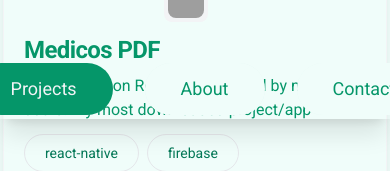
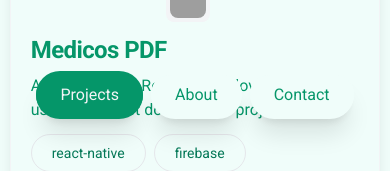
Before and after one commit to vivekneupane11/Portfolio, a Next.js app: page / in a window 390 px wide. Shown: the part 701-872 px from the top of the page. Built offline with nearby package versions, Linux system fonts and the light colour scheme; grey boxes are pictures that could not be loaded.

Commit message:
v2-with mobile design

```diff
--- a/src/app/components/MotionWrapper/index.tsx
+++ b/src/app/components/MotionWrapper/index.tsx
@@ -10,7 +10,7 @@
     const pathname = usePathname();
 
     return (
-        <motion.div className='sm:max-w-[100%] md:max-w-[95%] xl:max-w-[60%]'
+        <motion.div className='sm:max-w-[95%] md:max-w-[95%] xl:max-w-[60%]'
       initial="initial"
       key={pathname}
       animate="animate"
--- a/src/app/components/SideBar/components/FloatingButton.tsx
+++ b/src/app/components/SideBar/components/FloatingButton.tsx
@@ -21,16 +21,20 @@
 
   return (
 
-    <section className="flex sm:flex md:flex xl:hidden shadow-xl   gap-8 fixed bottom-6 z-10 flex-row pl-4 justify-center items-center w-full">
+    <section className="flex text-sm:font sm:flex md:flex xl:hidden rounded-full   gap-2 md:gap-8 fixed bottom-6 z-10 flex-row pl-0  md:pl-4 justify-center items-center w-full">
 
       {Object.entries(headerLinks).map(([path, { name }],i) => {
         let isActive = pathname === path;
         console.log(isActive,pathname);
 
         return (
-          <motion.div  initial={{ opacity: 0, x:200 *(i+1)  }}
+          <motion.div key={path}  initial={{ opacity: 0, x:200 *(i+1)  }}
           animate={{ opacity: 1, x: 0 }}
           transition={{ delay:0.2, duration: 0.7*(i+1) }}
+          className={clsx("shadow-xl rounded-full" ,{
+            "bg-teal-50":!isActive,
+            "bg-emerald-600":isActive
+          })}
           >
           <Link
             href={path}
@@ -38,7 +42,7 @@
             type="button"
             className={clsx(
 
-              "  justify-center 	capitalize  px-9 py-3  mt-1  shadow-6xl 	 hover:bg-emerald-600/100 hover:text-gray-100  focus:outline-none  font-medium rounded-full    text-center inline-flex items-center  dark:bg-gray-900  dark:border-gray-700  dark:hover:bg-gray-700  mb-1 text-lg backdrop-blur-xl",
+              "  justify-center 	capitalize  px-6  md:px-9  py-2 md:py-3  mt-1  	 hover:bg-emerald-600/100 hover:text-gray-100  focus:outline-none  font-medium rounded-full    text-center inline-flex items-center  dark:bg-gray-900  dark:border-gray-700  dark:hover:bg-gray-700  mb-1 text-md backdrop-blur-xl",
               {
                 "bg-emerald-600": isActive,
                 "text-gray-100": isActive,
--- a/src/app/page.tsx
+++ b/src/app/page.tsx
@@ -9,7 +9,7 @@
   return (
     <main className=" m-auto flex flex-col items-center  sm:items-center md:items-center xl:items-start ">
 <AnimationHeader title="Projects" />
-      <div className="m-auto flex justify-center sm:justify-center md:justify-center xl:justify-start flex-row gap-8 flex-wrap ">
+      <div className="m-auto flex justify-center sm:justify-center md:justify-center xl:justify-start flex-row gap-8 flex-wrap w-[95%] md:w-[100%] ">
         {projects.map((e) => {
           return (
             <div
```
